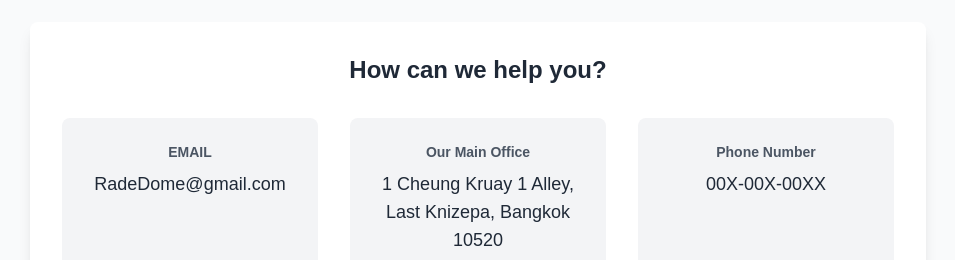
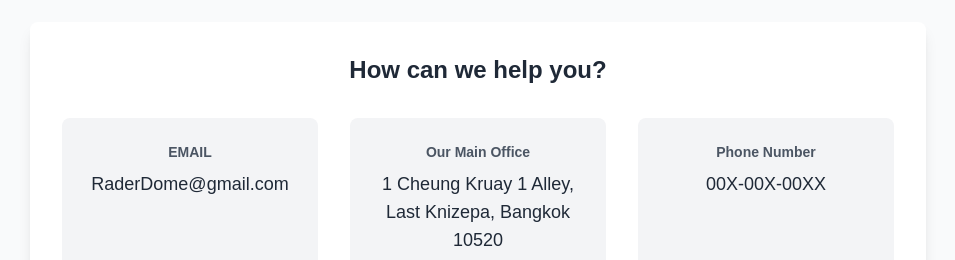
Before and after one commit to jasonkob/DormRaidar, a Next.js app: page /Help in a window 1280 px wide. Shown: the part 234-494 px from the top of the page, without its empty margins (162-1117 px from the left). Built offline with nearby package versions, Linux system fonts and the light colour scheme.

Commit message:
Update page.tsx

```diff
--- a/src/app/Help/page.tsx
+++ b/src/app/Help/page.tsx
@@ -8,7 +8,7 @@ export default function ContactPage() {
           {/* ช่อง Email */}
           <div className="bg-gray-100 p-6 rounded-lg text-center">
             <h3 className="text-sm font-semibold text-gray-600 mb-2">EMAIL</h3>
-            <p className="text-lg text-gray-800">RadeDome@gmail.com</p>
+            <p className="text-lg text-gray-800">RaderDome@gmail.com</p>
           </div>
 
           {/* ช่อง Our Main Office */}
```
